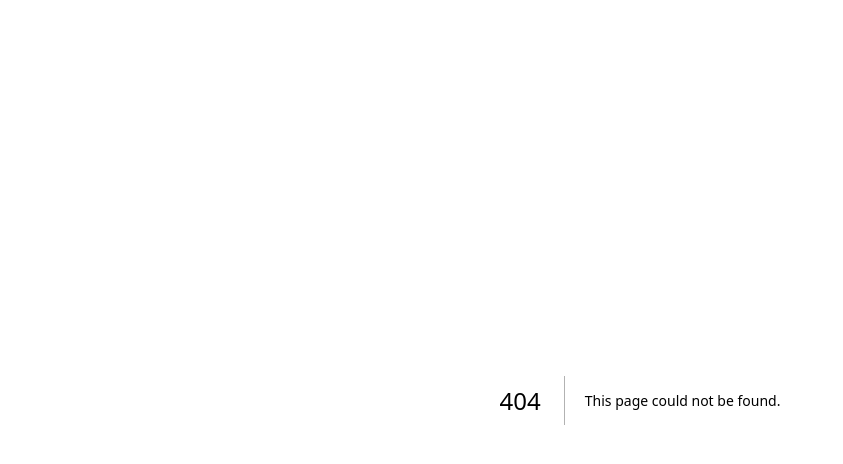
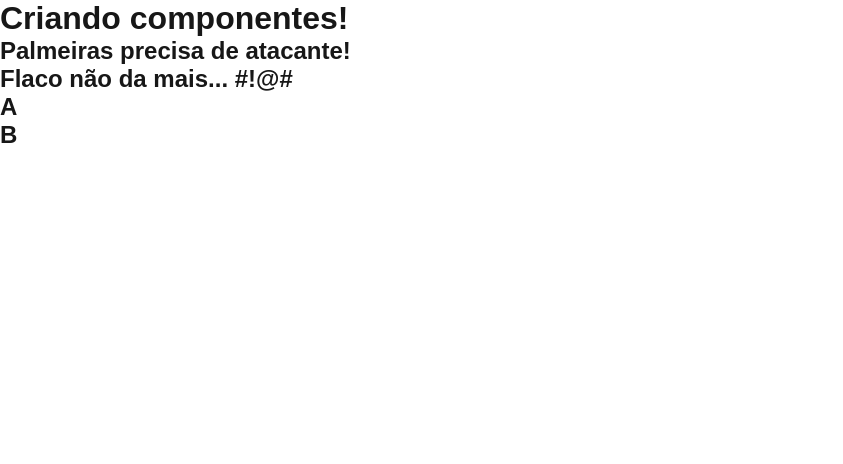
Before and after one commit to lusc451/Progr_Scripts, a Next.js app in the folder Aula01/primeiroapp/: page /aula03 in a window 1280 px wide. Before the commit this address had no page. Shown: the top 464 px of the page, without its empty margins (0-843 px from the left). Built offline with nearby package versions, Linux system fonts and the light colour scheme.

Commit message:
Exercicio02

```diff
--- /dev/null
+++ b/Aula01/primeiroapp/app/aula03/components/Titulo.js
@@ -0,0 +1,9 @@
+export default function Titulo(props){
+    return(
+        <div>
+            <h2>{props.principal}</h2>
+            <h2>{props.secundario}</h2>
+            <h2></h2>
+        </div>
+    )
+}
--- /dev/null
+++ b/Aula01/primeiroapp/app/aula03/page.js
@@ -0,0 +1,17 @@
+import Titulo from "@/app/aula03/components/Titulo";
+
+export default function Aula03(){
+    return(
+        <div>
+            <h1>Criando componentes!</h1>
+            <Titulo
+                principal={"Palmeiras precisa de atacante!"}
+                secundario={"Flaco não da mais... #!@#"}
+            />
+            <Titulo
+                principal={"A"}
+                secundario={"B"}
+            />
+        </div>
+    )
+}
```
Also changed, not shown: Aula01/primeiroapp/app/exercicio1/page.js (added, +15 -0 lines), Aula01/primeiroapp/app/exercicio2/components/soma.js (added, +9 -0 lines), Aula01/primeiroapp/app/exercicio2/page.js (added, +12 -0 lines).
